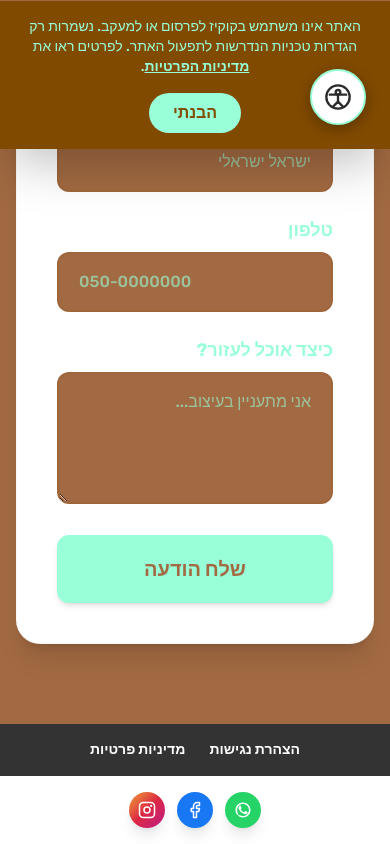
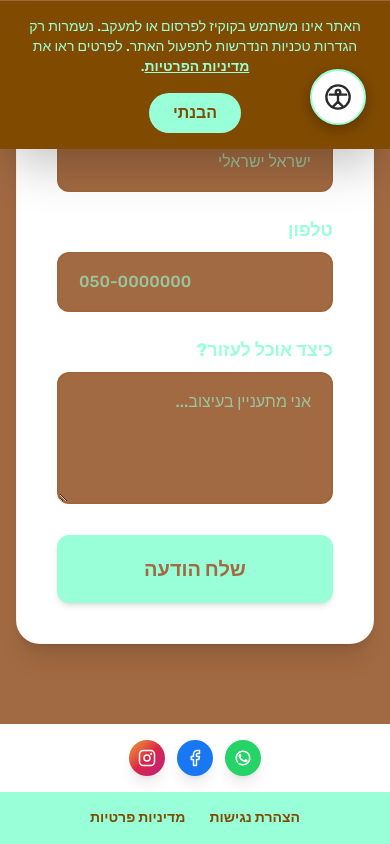
Before and after one commit to mos234/my-design-portfolio, a Next.js app: page /contact in a window 390 px wide. Shown: the part 695-1539 px from the top of the page. Built offline with nearby package versions, Linux system fonts and the light colour scheme.

Commit message:
style: legal links bar in site colors; keep it last on mobile
- Mint background with dark brown text (contrast 6.09, passes AA)
- Render after social buttons so they don't sit below the bar on mobile

Co-Authored-By: Claude Opus 5.5 <noreply@anthropic.com>

```diff
--- a/app/layout.tsx
+++ b/app/layout.tsx
@@ -71,8 +71,8 @@ export default function RootLayout({
         <main id="main-content" className="flex-1">
           {children}
         </main>
+        <SocialButtons />
         <LegalLinks />
-        <SocialButtons />
         <CookieConsent />
         <AccessibilityWidget />
       </body>
--- a/components/LegalLinks.tsx
+++ b/components/LegalLinks.tsx
@@ -9,7 +9,7 @@ export default function LegalLinks() {
     if (pathname === '/') return null;
 
     return (
-        <footer className="bg-black/80 text-white py-4 px-4 text-center text-sm font-bold">
+        <footer className="bg-[var(--accent)] text-[var(--foreground)] py-4 px-4 text-center text-sm font-bold">
             <nav aria-label="קישורים משפטיים" className="flex justify-center gap-6">
                 <Link href="/accessibility" className="underline-offset-4 hover:underline">הצהרת נגישות</Link>
                 <Link href="/privacy-policy" className="underline-offset-4 hover:underline">מדיניות פרטיות</Link>
```
